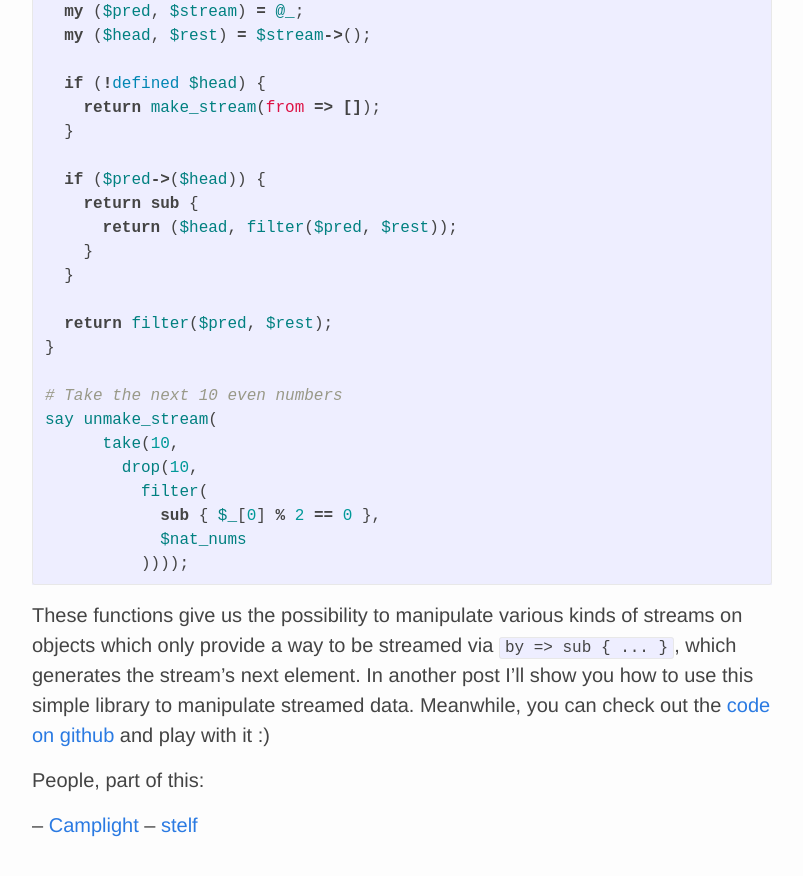
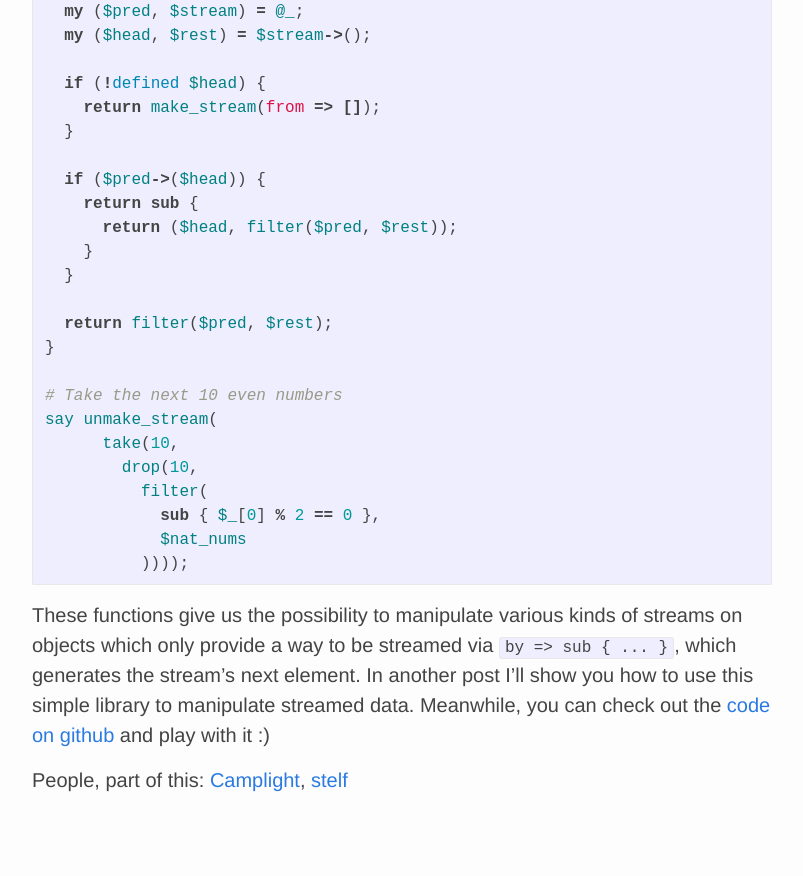
Before and after one commit to emdeha/emdeha.github.io, a Jekyll site: the page built from _posts/2016-04-06-perl-streams.markdown, in a window 1280 px wide and 900 px high, scrolled down 9030 px. Shown: the top 876 px of the window, without its empty margins (238-1041 px from the left). Built offline with Jekyll 4.4.1, drawn with Linux system fonts in a browser that asks for light colours; after the commit the page ends 9885 px from its top, so only the background shows below that.

Commit message:
Sane formatting.

```diff
--- a/_posts/2016-04-06-perl-streams.markdown
+++ b/_posts/2016-04-06-perl-streams.markdown
@@ -423,7 +423,4 @@ to use this simple library to manipulate streamed data.  Meanwhile, you can
 check out the [code on github](https://github.com/emdeha/books-and-articles/tree/master/tech-articles/unicorn-streams/perl)
 and play with it :)
 
-People, part of this:
-
--- [Camplight](https://camplight.net)
--- [stelf](https://github.com/stelf)
+People, part of this: [Camplight](https://camplight.net), [stelf](https://github.com/stelf)
```
